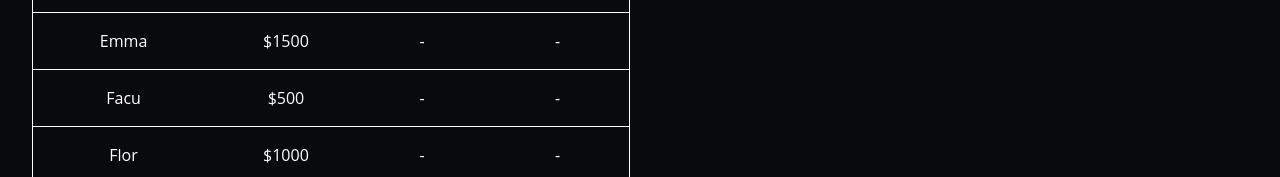
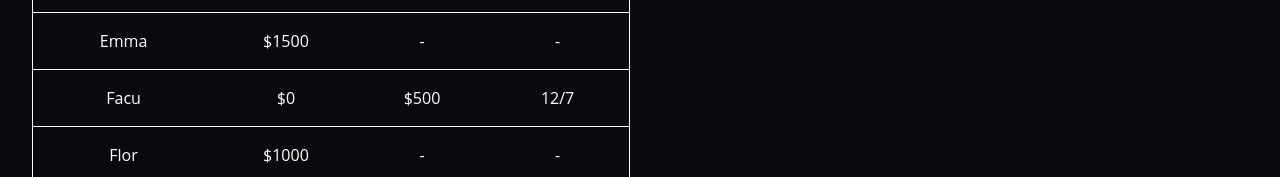
Before and after one commit to Agusting19v2/PB-WebSite, a plain HTML site: page views/fondopb.html in a window 1280 px wide. Shown: the part 228-405 px from the top of the page. Drawn offline with Linux system fonts and the light colour scheme.

Commit message:
PB-WebSite: Facu paid july

```diff
--- a/views/fondopb.html
+++ b/views/fondopb.html
@@ -53,9 +53,9 @@
             </tr>
             <tr class="table-body-tr">
               <td>Facu</td>
+              <td>$0</td>
               <td>$500</td>
-              <td>-</td>
-              <td>-</td>
+              <td>12/7</td>
             </tr>
             <tr class="table-body-tr">
               <td>Flor</td>
```
